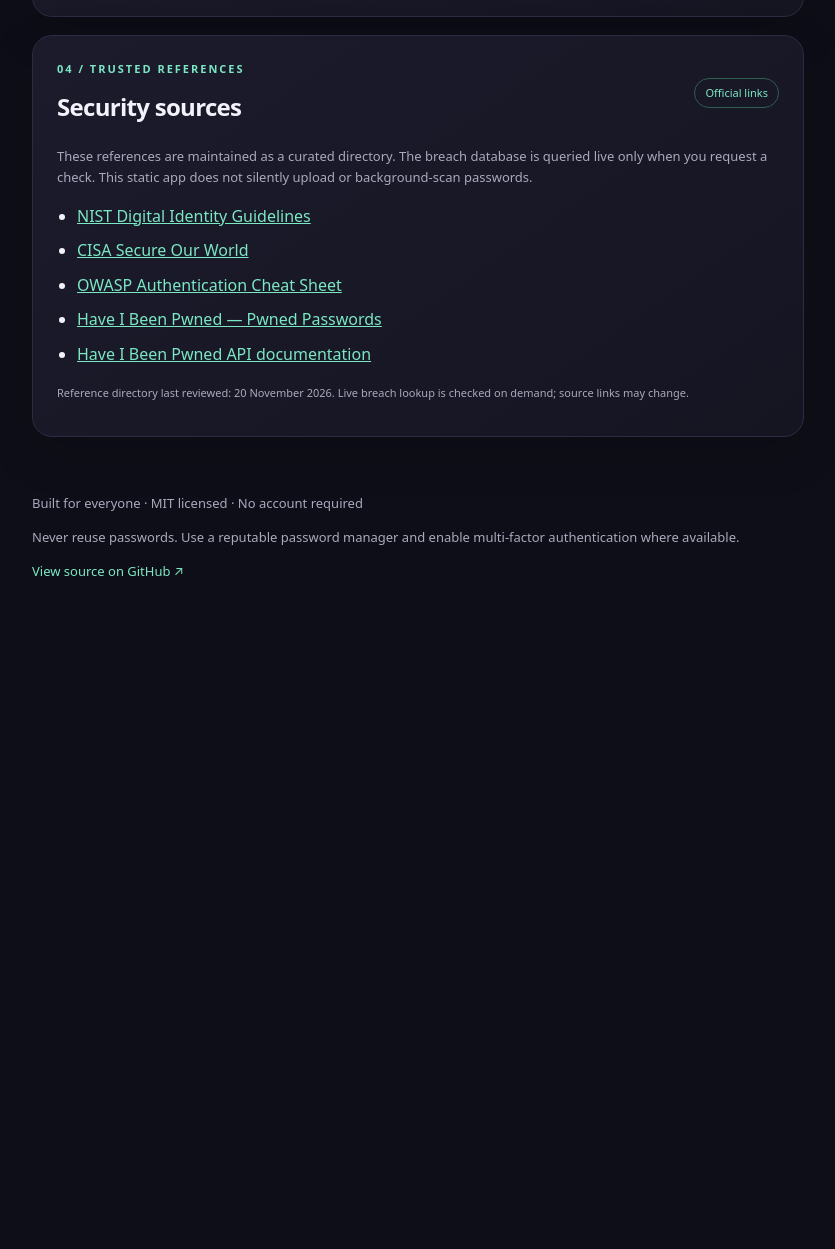
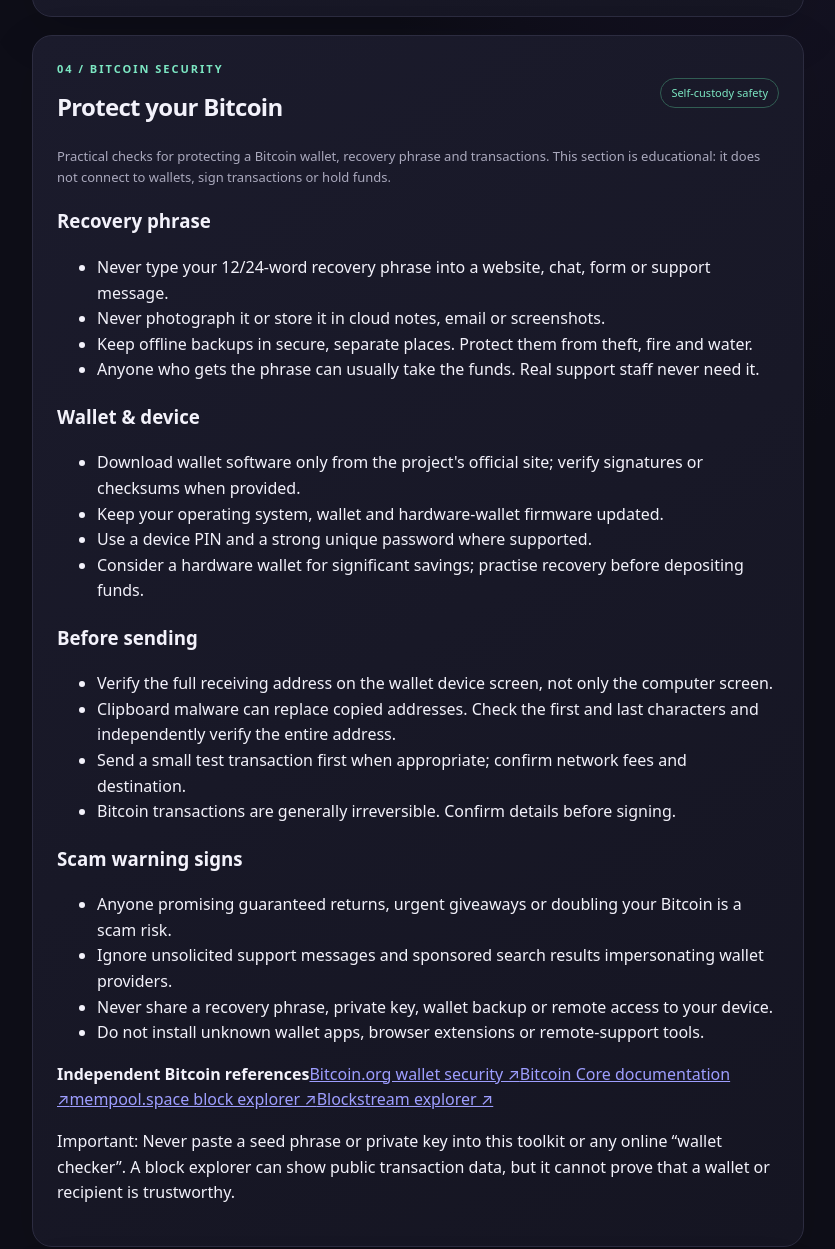
Before and after one commit to shanraku/password-security-toolkit, a plain HTML site: page index.html in a window 1280 px wide. Shown: the part 1682-2931 px from the top of the page, without its empty margins (222-1057 px from the left). Before the commit the page ends 2359 px from the top, so only its background shows below. Drawn offline with Linux system fonts and the light colour scheme.

Commit message:
Add Bitcoin wallet security guidance

```diff
--- a/index.html
+++ b/index.html
@@ -29,6 +29,20 @@
 <label for="breach-password">Enter a password to check</label><div class="output"><input id="breach-password" type="password" autocomplete="off" placeholder="Type password locally"><button id="toggle-password" class="icon-btn" type="button">Show</button></div>
 <button id="check-breach" class="secondary" type="button">Check breach database</button><p id="breach-result" class="hint" aria-live="polite">Nothing is checked until you press the button.</p>
 </section>
+
+<section class="panel bitcoin" id="bitcoin-security">
+<div class="panel-head"><div><p class="eyebrow">04 / BITCOIN SECURITY</p><h2>Protect your Bitcoin</h2></div><span class="tag">Self-custody safety</span></div>
+<p class="hint">Practical checks for protecting a Bitcoin wallet, recovery phrase and transactions. This section is educational: it does not connect to wallets, sign transactions or hold funds.</p>
+<div class="btc-grid">
+<article><h3>Recovery phrase</h3><ul><li>Never type your 12/24-word recovery phrase into a website, chat, form or support message.</li><li>Never photograph it or store it in cloud notes, email or screenshots.</li><li>Keep offline backups in secure, separate places. Protect them from theft, fire and water.</li><li>Anyone who gets the phrase can usually take the funds. Real support staff never need it.</li></ul></article>
+<article><h3>Wallet & device</h3><ul><li>Download wallet software only from the project's official site; verify signatures or checksums when provided.</li><li>Keep your operating system, wallet and hardware-wallet firmware updated.</li><li>Use a device PIN and a strong unique password where supported.</li><li>Consider a hardware wallet for significant savings; practise recovery before depositing funds.</li></ul></article>
+<article><h3>Before sending</h3><ul><li>Verify the full receiving address on the wallet device screen, not only the computer screen.</li><li>Clipboard malware can replace copied addresses. Check the first and last characters and independently verify the entire address.</li><li>Send a small test transaction first when appropriate; confirm network fees and destination.</li><li>Bitcoin transactions are generally irreversible. Confirm details before signing.</li></ul></article>
+<article><h3>Scam warning signs</h3><ul><li>Anyone promising guaranteed returns, urgent giveaways or doubling your Bitcoin is a scam risk.</li><li>Ignore unsolicited support messages and sponsored search results impersonating wallet providers.</li><li>Never share a recovery phrase, private key, wallet backup or remote access to your device.</li><li>Do not install unknown wallet apps, browser extensions or remote-support tools.</li></ul></article>
+</div>
+<div class="btc-links"><strong>Independent Bitcoin references</strong><a href="https://bitcoin.org/en/secure-your-wallet" target="_blank" rel="noopener noreferrer">Bitcoin.org wallet security ↗</a><a href="https://bitcoincore.org/en/doc/" target="_blank" rel="noopener noreferrer">Bitcoin Core documentation ↗</a><a href="https://mempool.space/" target="_blank" rel="noopener noreferrer">mempool.space block explorer ↗</a><a href="https://blockstream.info/" target="_blank" rel="noopener noreferrer">Blockstream explorer ↗</a></div>
+<p class="warning-note">Important: Never paste a seed phrase or private key into this toolkit or any online “wallet checker”. A block explorer can show public transaction data, but it cannot prove that a wallet or recipient is trustworthy.</p>
+</section>
+
 <section class="panel sources" id="sources"><div class="panel-head"><div><p class="eyebrow">04 / TRUSTED REFERENCES</p><h2>Security sources</h2></div><span class="tag">Official links</span></div>
 <p class="hint">These references are maintained as a curated directory. The breach database is queried live only when you request a check. This static app does not silently upload or background-scan passwords.</p>
 <ul id="source-list"></ul><p id="source-updated" class="tiny"></p>
```
